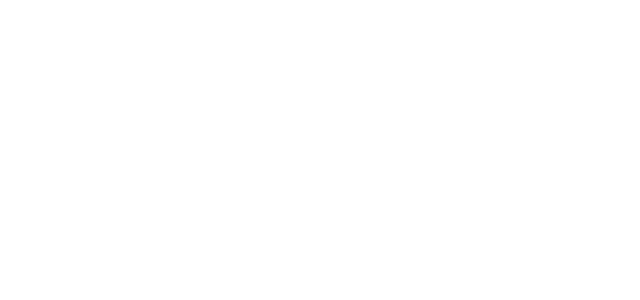
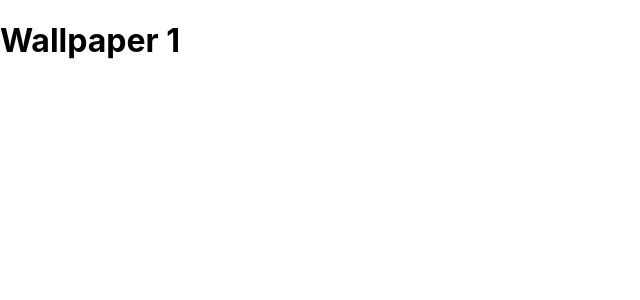
Before and after one commit to GraniteMask/nextjs-pictureland-2.0, a Next.js app: page /product/Wallpaper1 in a window 1280 px wide. Shown: the top 300 px of the page, without its empty margins (0-640 px from the left). Built offline with nearby package versions, Linux system fonts and the light colour scheme.

Commit message:
slug dynamic route added

```diff
--- a/pages/product/[slug].js
+++ b/pages/product/[slug].js
@@ -1,9 +1,17 @@
 import React from 'react'
+import {useRouter} from 'next/router'
+import data from '../../utils/data'
 
 export default function ProductScreen() {
+    const router = useRouter()
+    const {slug} = router.query
+    const product = data.products.find(a => a.slug === slug)
+    if(!product){
+        return <div>Product not Found</div>
+    }
     return (
         <div>
-
+            <h1>{product.name}</h1>
         </div>
     )
 }
```
